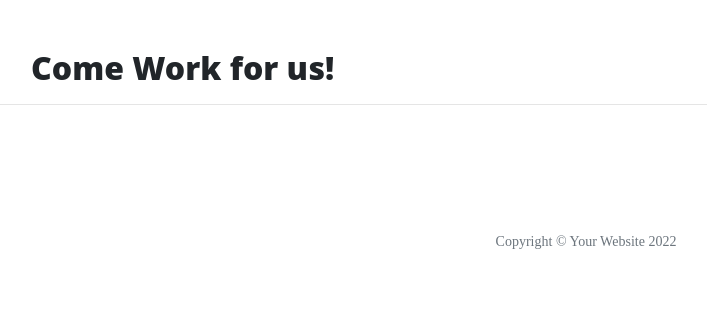
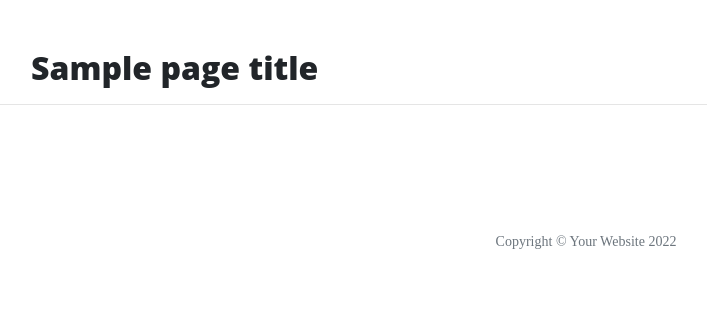
Before and after one commit to hammad25/thorin-flask-app, a Flask app: template templates/careers.html in a window 1280 px wide. Shown: the part 629-946 px from the top of the page, without its empty margins (54-761 px from the left). Run offline with Flask 2, Linux system fonts and the light colour scheme; the template is opened without the code that fills it: most values are stand-ins (such as "Sample title", 1, 10 or a date in 2020); some libraries are stand-ins or nearby versions.

Commit message:
Add page_title in run.py using render_templete to display backend code to front end

```diff
--- a/run.py
+++ b/run.py
@@ -9,17 +9,17 @@ def index():
 
 @app.route("/about")
 def about():
-    return render_template("about.html")
+    return render_template("about.html", page_title="About")
 
 
 @app.route("/contact")
 def contact():
-    return render_template("contact.html")
+    return render_template("contact.html", page_title="Contact")
 
 
 @app.route("/careers")
 def careers():
-    return render_template("careers.html")
+    return render_template("careers.html", page_title="Careers")
 
 
 
--- a/templates/about.html
+++ b/templates/about.html
@@ -1,6 +1,6 @@
 {% extends "base.html" %}
 {% block content %}
-<h2>About page</h2>
+<h2>{{page_title}}</h2>
 <p>
     The formation of the group grew out of a meeting Gandalf had with Thorin in Bree which kindled Thorin's interest in
     recapturing his long lost family inheritance. (Thorin's grandfather had been the King under the Mountain when Smaug
--- a/templates/careers.html
+++ b/templates/careers.html
@@ -1,4 +1,4 @@
 {% extends "base.html" %}
 {% block content %}
-<h2>Come Work for us!</h2>
+<h2>{{page_title}}</h2>
 {% endblock  %}
--- a/templates/contact.html
+++ b/templates/contact.html
@@ -1,4 +1,4 @@
 {% extends "base.html" %}
 {% block content %}
-<h2>Contact us</h2>
+<h2>{{page_title}}</h2>
 {% endblock  %}
```
